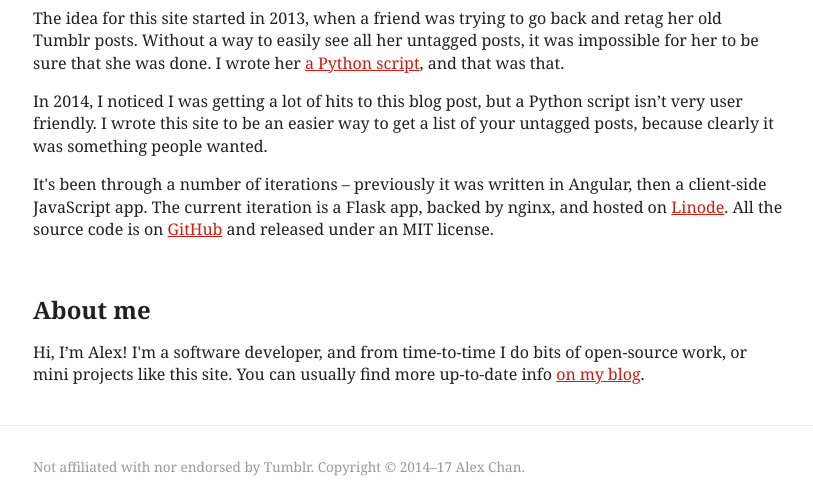
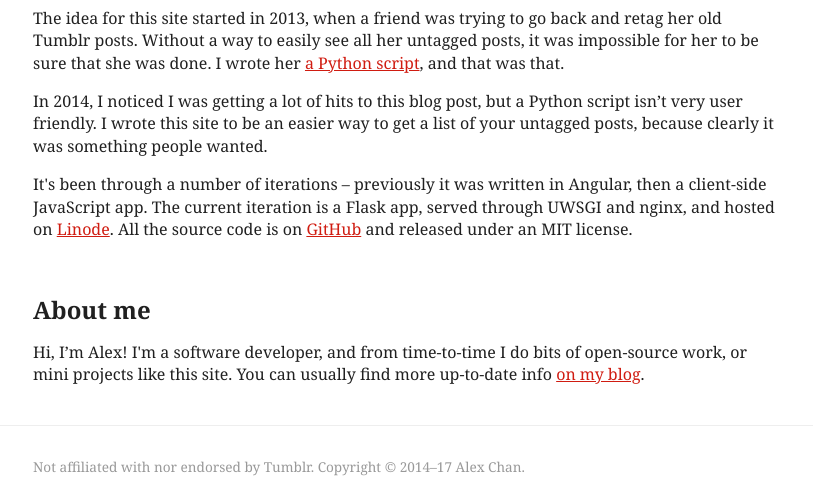
Before and after one commit to alexwlchan/finduntaggedtumblrposts.com, a Flask app: page /about/ in a window 1280 px wide. Shown: the part 140-620 px from the top of the page, without its empty margins (232-1045 px from the left). Run offline with Flask 2, Linux system fonts and the light colour scheme; some libraries are stand-ins or nearby versions.

Commit message:
Tweak wording

```diff
--- a/untagged/templates/about.html
+++ b/untagged/templates/about.html
@@ -16,7 +16,7 @@
 
   <p>
     It's been through a number of iterations &ndash; previously it was written in Angular, then a client-side JavaScript app.
-    The current iteration is a Flask app, backed by nginx, and hosted on <a href="https://www.linode.com/?r=ba2e6ce21e0c63952a7c74967ea0b96617bd44a3">Linode</a>.
+    The current iteration is a Flask app, served through UWSGI and nginx, and hosted on <a href="https://www.linode.com/?r=ba2e6ce21e0c63952a7c74967ea0b96617bd44a3">Linode</a>.
     All the source code is on <a href="https://github.com/alexwlchan/untagged-tumblr-posts">GitHub</a> and released under an MIT license.
   </p>
 
```
